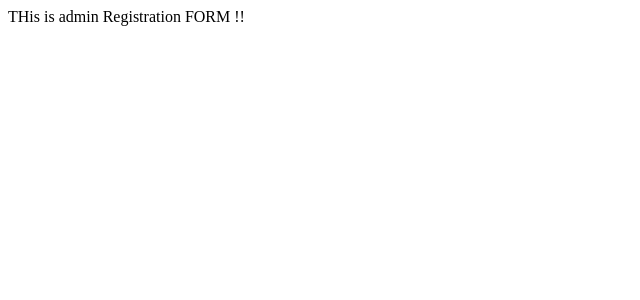
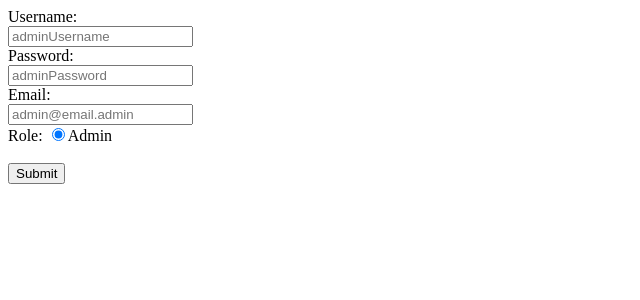
Before and after one commit to Kool-Cool/MAD-I, a Flask app: page /admin/registration in a window 1280 px wide. Shown: the top 300 px of the page, without its empty margins (0-640 px from the left). Run offline with Flask 3, Linux system fonts and the light colour scheme.

Commit message:
feat : Add admin registration
admin.py

Changes:
- Added the `/registration` route.
- Implemented form handling for admin registration.
- Created a new admin user based on form input.
- Properly handled exceptions and displayed user-friendly error messages.
- Redirects to the admin login page upon successful registration.

```diff
--- a/admin.py
+++ b/admin.py
@@ -2,14 +2,33 @@
 # Controller for admin login and registration
 
 from flask import Blueprint, request, render_template, redirect, url_for
-from models import db
+from models import db , User
 from flask import session , flash
 import helper
 
 admin = Blueprint('admin', __name__)
 
-@admin.route("/registration")
+@admin.route("/registration" ,methods=['GET', 'POST'])
 def admin_registration():
+
+    if request.method == "POST":
+        new_username = request.form.get("username")
+        new_password = request.form.get("password")
+        new_email = request.form.get("email")
+        new_role = request.form.get("role")
+
+        add_admin = User(username=new_username, password=new_password, email=new_email, role=new_role)
+
+        try:
+            db.session.add(add_admin)
+            db.session.commit()
+            flash("Registered New Admin Successfully", "success")
+            return redirect(url_for('admin.admin_login'))
+        except Exception as e:
+            error_message = str(e).split('\n')[0]  # Get the first line of the error
+            flash(f"Error: {error_message}", "error")
+            db.session.rollback()
+
     return render_template("admin_registration.html")
 
 
--- a/models.py
+++ b/models.py
@@ -131,7 +131,7 @@ def init_db(app):
         if not User.query.first():
             # Add dummy data
             admin = User(username='admin', password='password', email='admin@example.com', role='admin')
-            sponsor = User(username='sponsor', password='password', email='sponsor@example.com', role='sponsor')
+            sponsor = User(username='z', password='password', email='sponsor@example.com', role='sponsor')
             influencer = User(username='influencer', password='password', email='influencer@example.com', role='influencer')
 
             db.session.add(admin)
--- a/templates/admin_login.html
+++ b/templates/admin_login.html
@@ -7,6 +7,7 @@
 </head>
 <body>
     <div>
+        <div id="flash">
             {% with messages = get_flashed_messages() %}
             {% if messages %}
                 <div class="alert alert-danger">
@@ -20,6 +21,7 @@
                 </div>
             {% endif %}
             {% endwith %}
+        </div>
 
 
         <form method='POST'>
--- a/templates/admin_registration.html
+++ b/templates/admin_registration.html
@@ -1,14 +1,52 @@
 <!DOCTYPE html>
 <html lang="en">
+
 <head>
     <meta charset="UTF-8">
     <meta name="viewport" content="width=device-width, initial-scale=1.0">
     <title>Admin Registration</title>
 </head>
+
 <body>
 
-    THis is admin Registration FORM !!
+    <div id="flash">
+        {% with messages = get_flashed_messages() %}
+        {% if messages %}
+            <div class="alert alert-danger">
+                <ul>
+                    {% for message in messages %}
+                    <li>
+                        {{message}}
+                    </li>
+                    {% endfor %}
+                </ul>
+            </div>
+        {% endif %}
+        {% endwith %}
+    </div>
+
+
+        <div>
+            <form action="{{url_for('admin.admin_registration')}}" method="POST">
+                <label for="username">Username:</label><br>
+                <input type="text" id="username" name="username" placeholder="adminUsername" required><br>
+
+                <label for="password">Password:</label><br>
+                <input type="text" id="password" name="password" placeholder="adminPassword" required><br>
+
+                <label for="email">Email:</label><br>
+                <input type="email" id="email" name="email" placeholder="admin@email.admin" required><br>
+
+                <label for="role">Role:</label>
+                <input type="radio" name="role" value="admin" checked><span>Admin</span>
+
+                <br><br>
+                <input type="submit" value="Submit">
+            </form>
+        </div>
+    </div>
 
 
 </body>
+
 </html>
```
Lines whose indentation alone changed are shown as unchanged.
